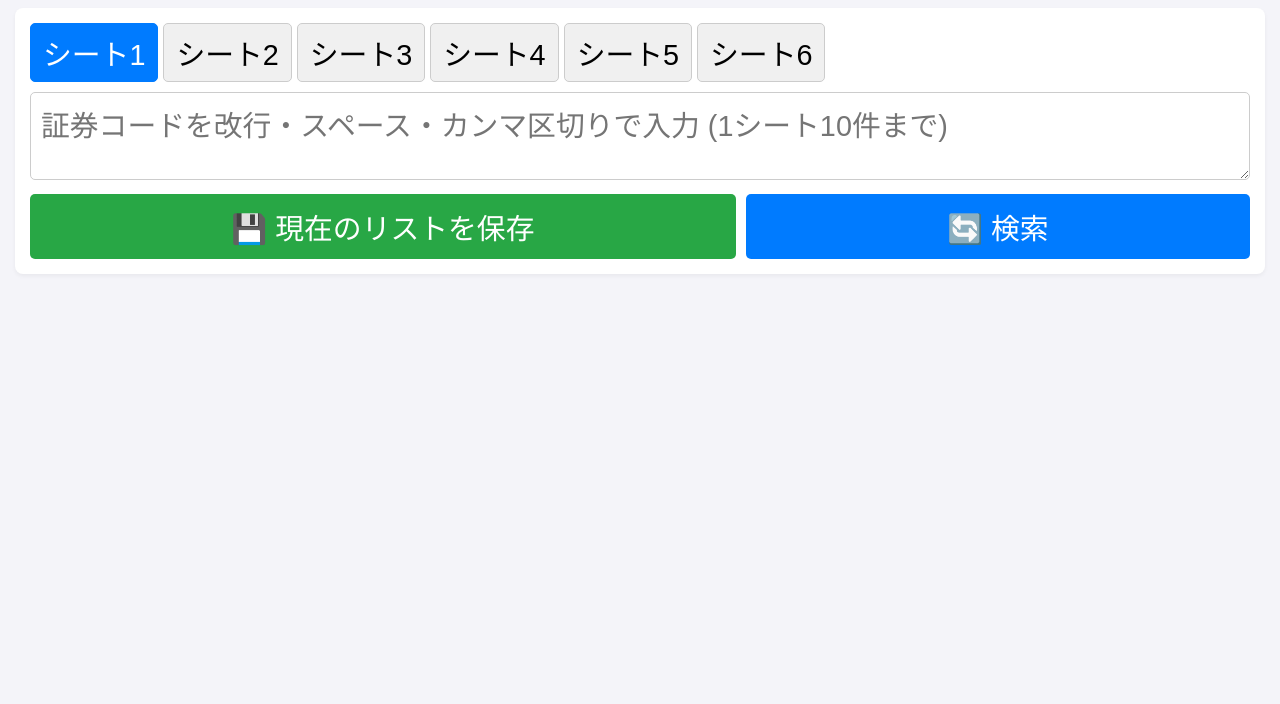
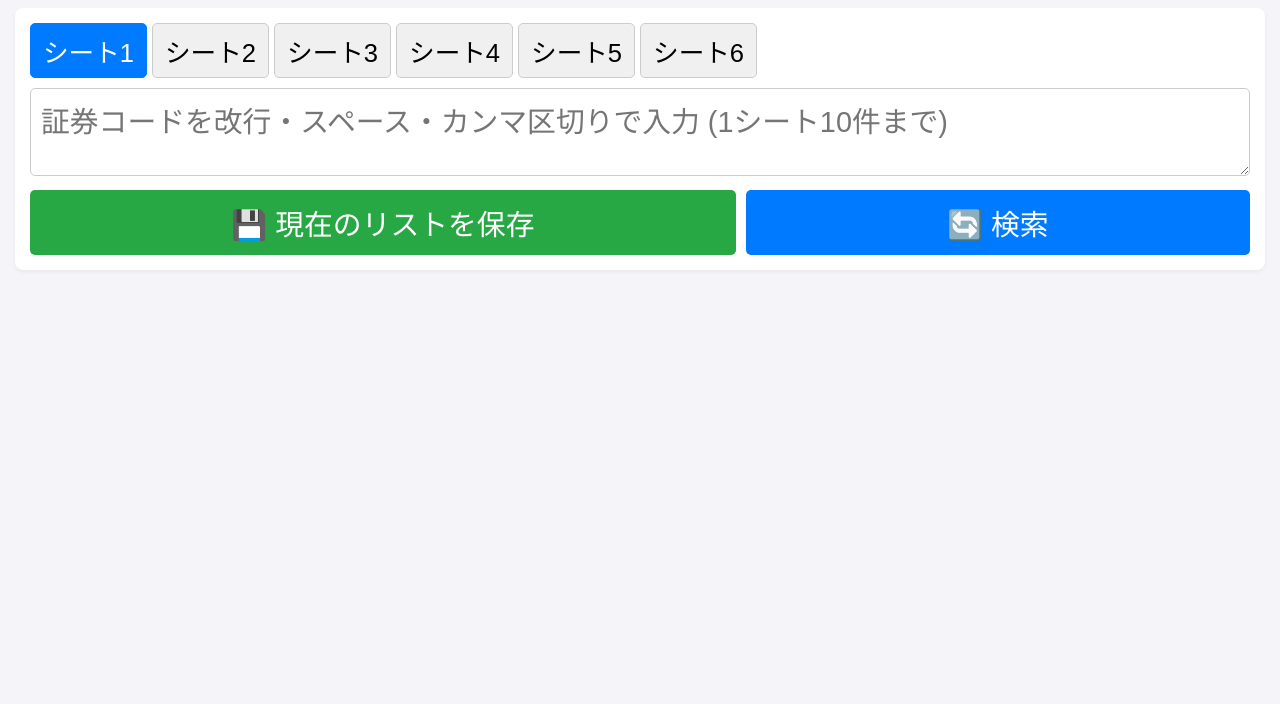
Before and after one commit to hinosatosofttennis/finance, a plain HTML site: page index.html in a window 1280 px wide. Shown: the part 96-800 px from the top of the page. Drawn offline with Linux system fonts and the light colour scheme.

Commit message:
Update index.html
1.6

```diff
--- a/index.html
+++ b/index.html
@@ -9,7 +9,7 @@
         h1 { font-size: 2.0em; text-align: center; color: #333; }
         .controls-container { background-color: white; padding: 15px; border-radius: 8px; margin-bottom: 20px; box-shadow: 0 2px 4px rgba(0,0,0,0.05); }
         #sheet-tabs { display: flex; flex-wrap: wrap; gap: 5px; margin-bottom: 10px; }
-        .sheet-tab { padding: 8px 12px; border: 1px solid #ccc; background-color: #f0f0f0; cursor: pointer; border-radius: 5px; font-size: 1.8em; transition: background-color 0.2s, color 0.2s; user-select: none; }
+        .sheet-tab { padding: 8px 12px; border: 1px solid #ccc; background-color: #f0f0f0; cursor: pointer; border-radius: 5px; font-size: 1.6em; transition: background-color 0.2s, color 0.2s; user-select: none; }
         .sheet-tab.active { background-color: #007bff; color: white; border-color: #007bff; }
         .sheet-tab input { font-size: 1.4em; border: 1px solid #007bff; padding: 2px; border-radius: 2px; width: 80px; }
         #company-input { width: 100%; box-sizing: border-box; padding: 10px; font-size: 1.8em; border: 1px solid #ccc; border-radius: 5px; min-height: 80px; font-family: 'Meiryo', 'メイリオ', sans-serif; }
```
